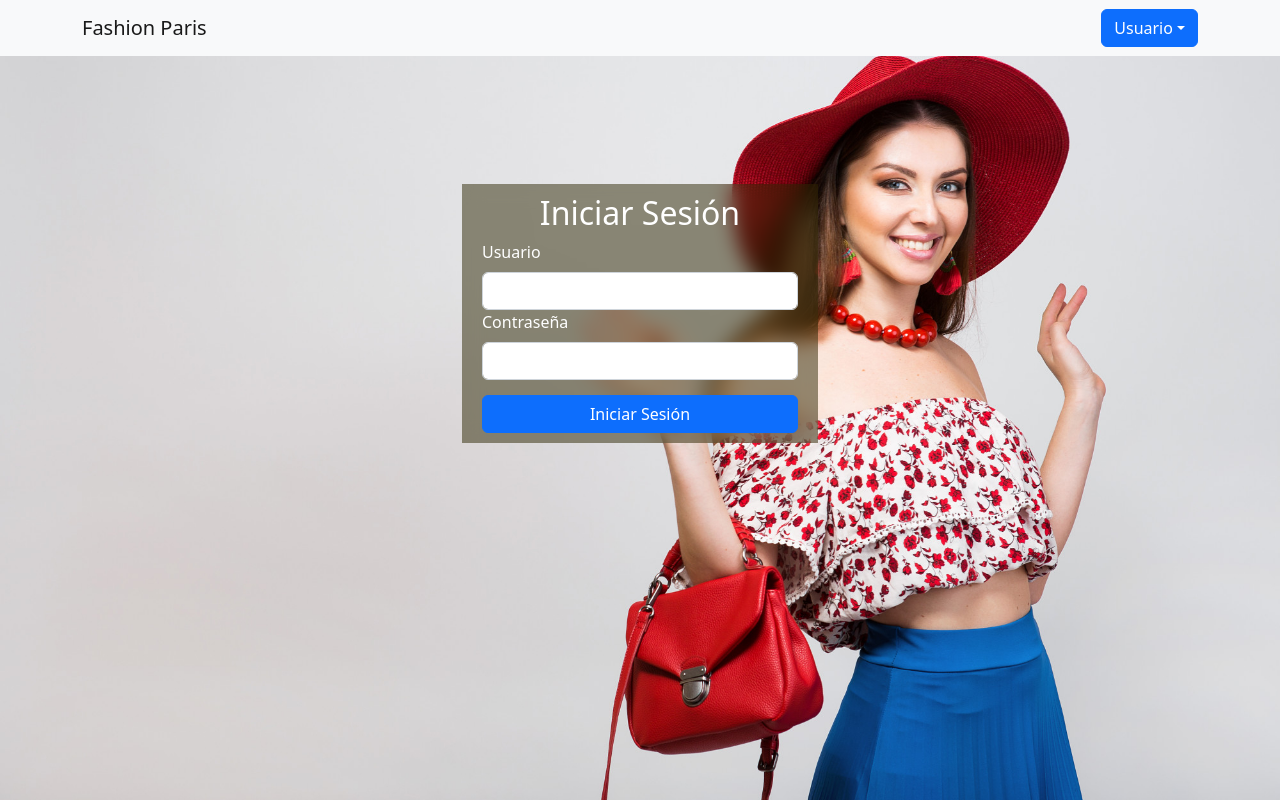
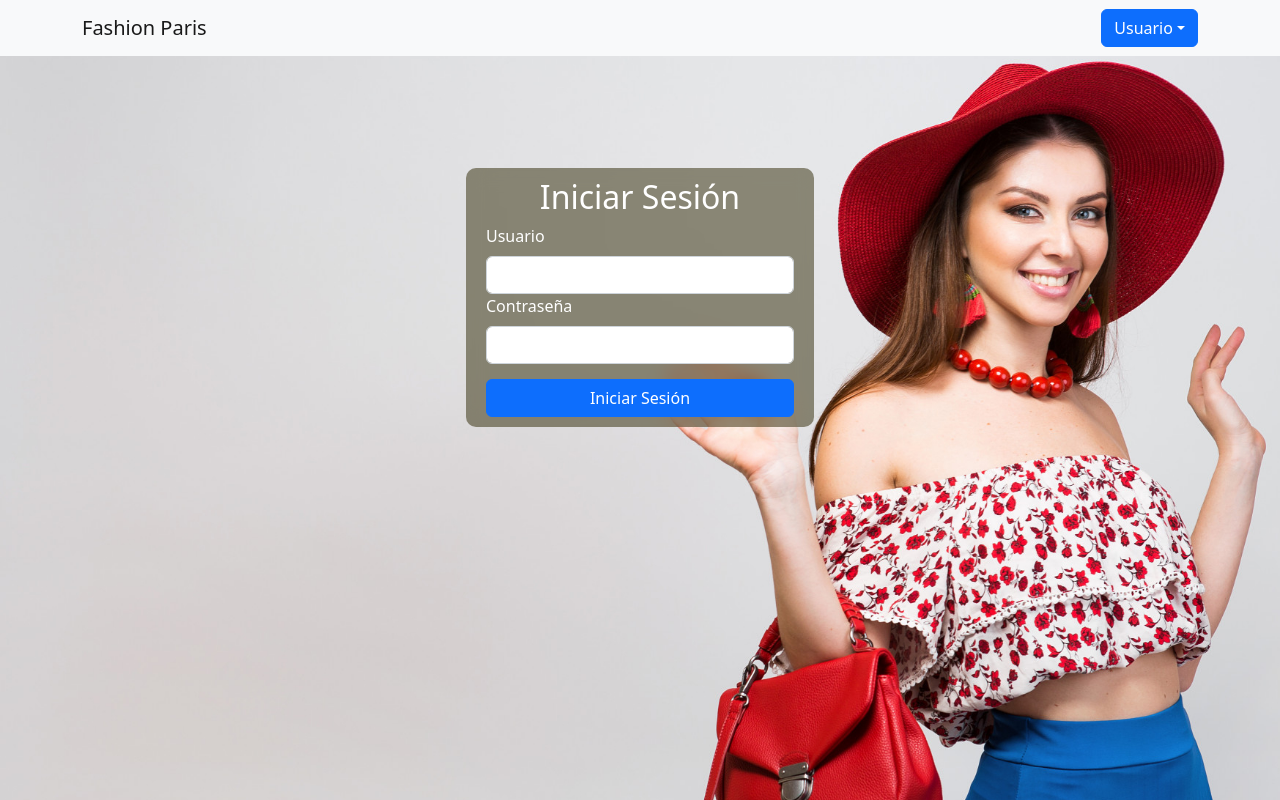
Before and after one commit to Mar1889/FashionParis25, a React (Create React App) app in the folder clientes_front/: page / in a window 1280 px wide. Built offline with nearby package versions, Linux system fonts and the light colour scheme.

Commit message:
Fix login

```diff
--- a/clientes_front/src/App.js
+++ b/clientes_front/src/App.js
@@ -9,7 +9,9 @@ function App() {
   return (
     <div className="App">
         <Menu />
+      <Container>
         <Login />
+      </Container>
     </div>
   );
 }
--- a/clientes_front/src/components/login/login.css
+++ b/clientes_front/src/components/login/login.css
@@ -1,5 +1,5 @@
 body{
-    background-image: url(../../image/login.jpg);
+    background-image: url(../../image/login1.jpg);
     background-size: 100%;
     background-repeat: no-repeat;
 }
@@ -19,6 +19,7 @@ body{
     -webkit-backdrop-filter: blur(10px);
     backdrop-filter: blur(10px);
     background-color: rgba(45, 38, 3, 0.5);
+    border-radius: 10px;
 }
 
 .caja_trasera h2{
```
Also changed, not shown: clientes_front/src/image/login1.jpg (added).
